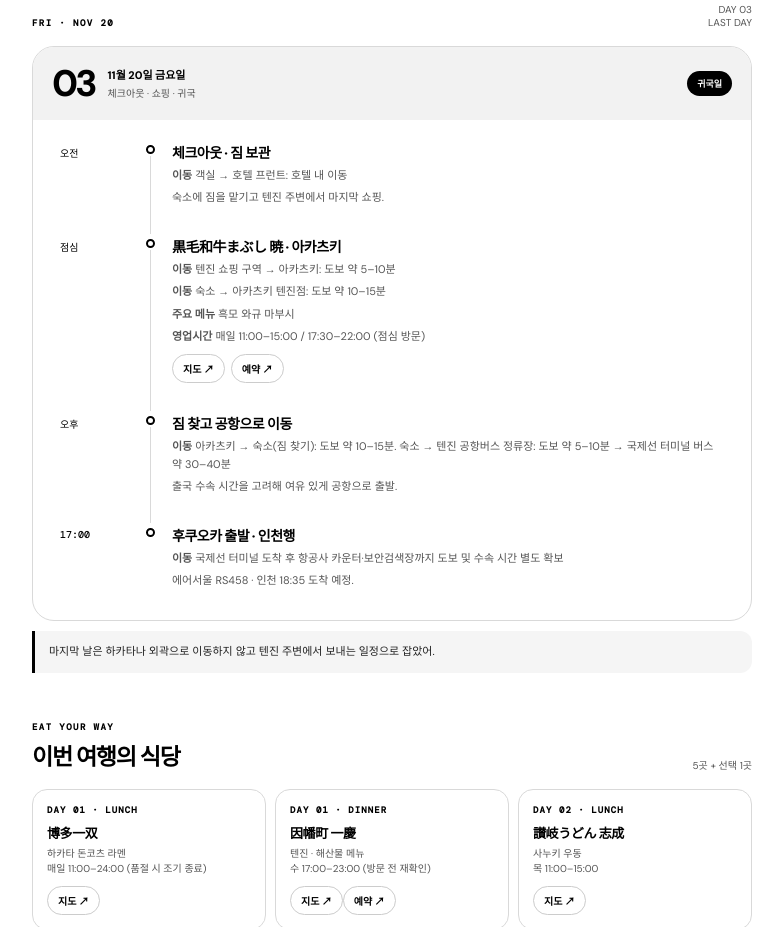
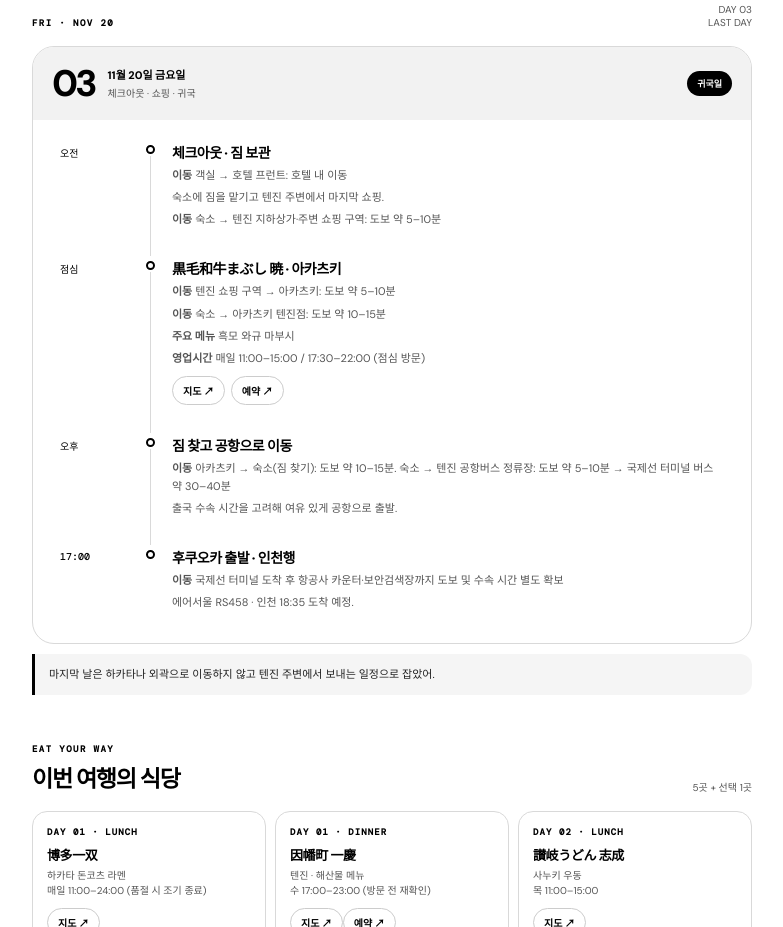
Before and after one commit to yy5422/fukuoka-trip, a plain HTML site: page index.html in a window 1280 px wide. Shown: the part 2835-3762 px from the top of the page, without its empty margins (248-1031 px from the left). Drawn offline with nearby package versions, Linux system fonts and the light colour scheme.

Commit message:
Add final missing day three walking leg

```diff
--- a/index.html
+++ b/index.html
@@ -139,7 +139,7 @@ a.link.map-button, a.hotel-map{background:#fff!important;background-color:#fff!i
  <div class="section-top"><div><div class="section-kicker mono">FRI · NOV 20</div><h2>텐진에서 마무리하고 귀국</h2></div><div class="section-note">DAY 03<br>LAST DAY</div></div>
  <article class="day-card"><div class="day-head"><div class="day-left"><div class="day-number">03</div><div><div class="day-date">11월 20일 금요일</div><div class="day-theme">체크아웃 · 쇼핑 · 귀국</div></div></div><span class="day-label">귀국일</span></div>
  <div class="timeline">
-  <div class="event"><div class="event-time">오전</div><div class="dot"></div><div><div class="event-title">체크아웃 · 짐 보관</div><div class="event-desc"><b>이동</b> 객실 → 호텔 프런트: 호텔 내 이동</div><div class="event-desc">숙소에 짐을 맡기고 텐진 주변에서 마지막 쇼핑.</div></div></div>
+  <div class="event"><div class="event-time">오전</div><div class="dot"></div><div><div class="event-title">체크아웃 · 짐 보관</div><div class="event-desc"><b>이동</b> 객실 → 호텔 프런트: 호텔 내 이동</div><div class="event-desc">숙소에 짐을 맡기고 텐진 주변에서 마지막 쇼핑.</div><div class="event-desc"><b>이동</b> 숙소 → 텐진 지하상가·주변 쇼핑 구역: 도보 약 5–10분</div></div></div>
   <div class="event"><div class="event-time">점심</div><div class="dot"></div><div><div class="event-title">黒毛和牛まぶし 暁 · 아카츠키</div><div class="event-desc"><b>이동</b> 텐진 쇼핑 구역 → 아카츠키: 도보 약 5–10분</div><div class="event-desc"><b>이동</b> 숙소 → 아카츠키 텐진점: 도보 약 10–15분</div><div class="event-desc"><b>주요 메뉴</b> 흑모 와규 마부시</div><div class="event-desc"><b>영업시간</b> 매일 11:00–15:00 / 17:30–22:00 (점심 방문)</div><div class="links"><a class="link primary map-button" href="https://www.google.com/maps/search/?api=1&query=黒毛和牛まぶし+暁+天神店" target="_blank" rel="noopener">지도 ↗</a><a class="link" href="https://tabelog.com/fukuoka/A4001/A400103/40075068/" target="_blank" rel="noopener">예약 ↗</a></div></div></div>
   <div class="event"><div class="event-time">오후</div><div class="dot"></div><div><div class="event-title">짐 찾고 공항으로 이동</div><div class="event-desc"><b>이동</b> 아카츠키 → 숙소(짐 찾기): 도보 약 10–15분. 숙소 → 텐진 공항버스 정류장: 도보 약 5–10분 → 국제선 터미널 버스 약 30–40분</div><div class="event-desc">출국 수속 시간을 고려해 여유 있게 공항으로 출발.</div></div></div>
   <div class="event"><div class="event-time">17:00</div><div class="dot"></div><div><div class="event-title">후쿠오카 출발 · 인천행</div><div class="event-desc"><b>이동</b> 국제선 터미널 도착 후 항공사 카운터·보안검색장까지 도보 및 수속 시간 별도 확보</div><div class="event-desc">에어서울 RS458 · 인천 18:35 도착 예정.</div></div></div>
```
